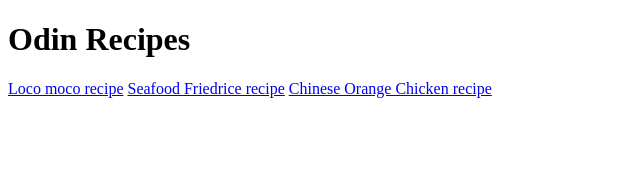
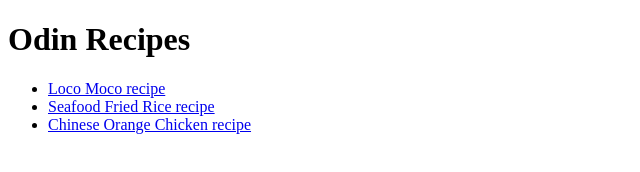
Before and after one commit to TheLemperor/odin-recipes, a plain HTML site: page index.html in a window 1280 px wide. Shown: the whole page, without its empty margins (0-640 px from the left). Drawn offline with Linux system fonts and the light colour scheme.

Commit message:
finishing touches

```diff
--- a/index.html
+++ b/index.html
@@ -6,8 +6,11 @@
   </head>
   <body>
     <h1>Odin Recipes</h1>
-    <a href="./recipes/locomoco.html">Loco moco recipe</a>
-    <a href="./recipes/seafoodfriedrice.html">Seafood Friedrice recipe</a>
-    <a href="./recipes/orangechicken.html">Chinese Orange Chicken recipe</a>
+    <ul>
+      <li><a href="./recipes/locomoco.html">Loco Moco recipe</a></li>
+      <li><a href="./recipes/seafoodfriedrice.html">Seafood Fried Rice recipe</a></li>
+      <li><a href="./recipes/orangechicken.html">Chinese Orange Chicken recipe</a></li>
+    </ul>
+
   </body>
 </html>
```
Also changed, not shown: recipes/locomoco.html (+2 -0 lines), recipes/orangechicken.html (+3 -1 lines), recipes/seafoodfriedrice.html (+5 -3 lines), images/orangechicken.jpeg.
